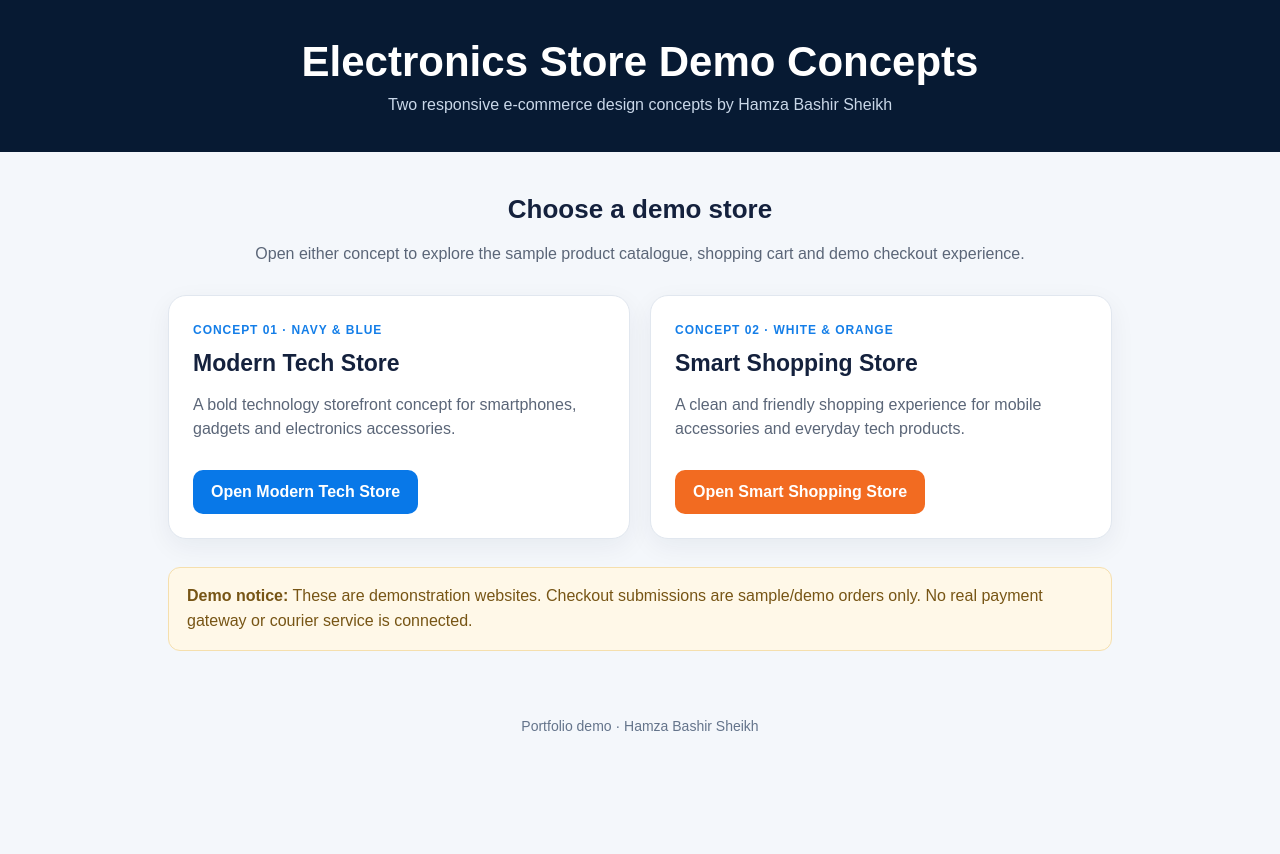
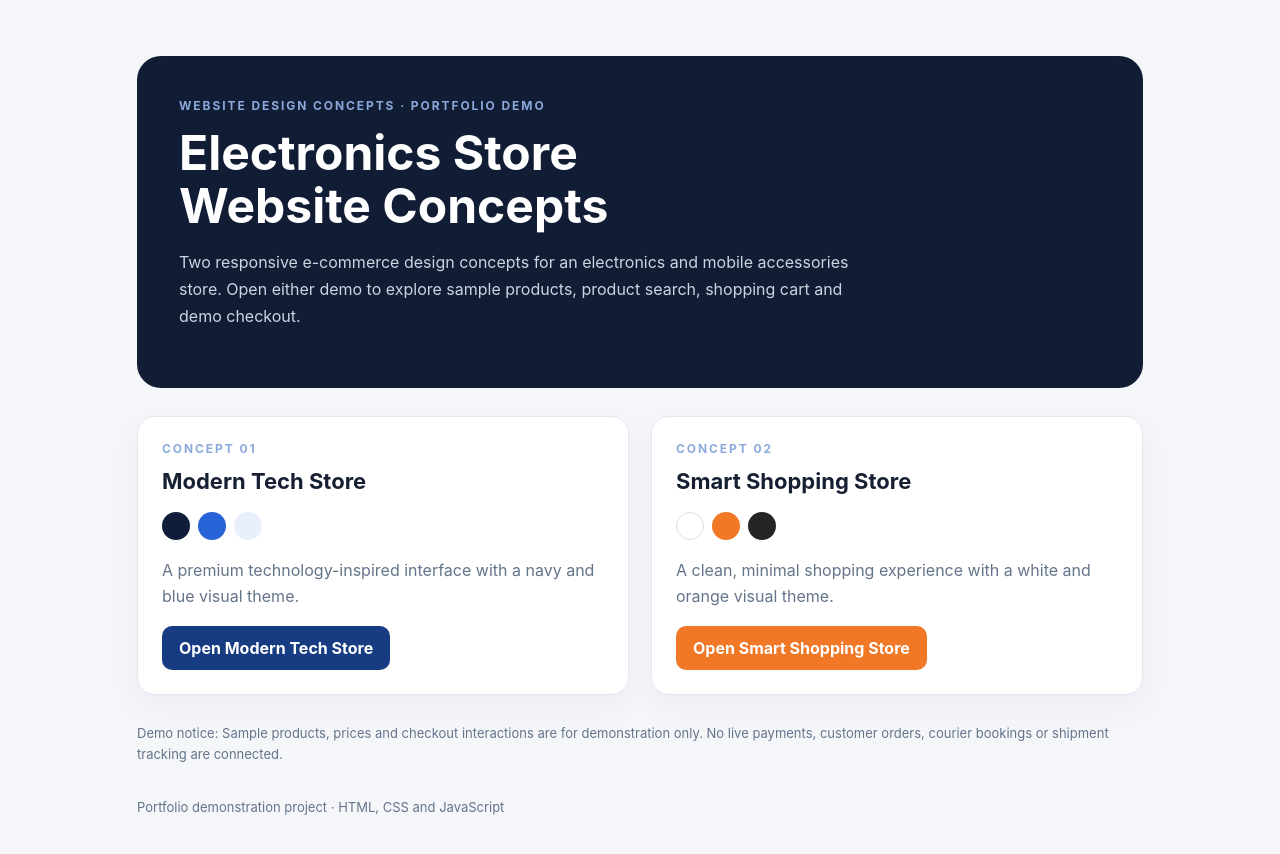
Before and after one commit to Hamza-Bashir-Sheikh/electronics-store-demos, a plain HTML site: page index.html in a window 1280 px wide. Before the commit the page ends 800 px from the top, so only its background shows below. Drawn offline with Linux system fonts and the light colour scheme.

Commit message:
Add files via upload

```diff
--- a/index.html
+++ b/index.html
@@ -2,17 +2,17 @@
 <html lang="en">
 <head>
 <meta charset="utf-8"><meta name="viewport" content="width=device-width, initial-scale=1">
-<title>Electronics Store Demos | Hamza Bashir Sheikh</title>
+<title>Electronics Store Website Concepts | Hamza Bashir Sheikh</title>
 <style>
-*{box-sizing:border-box}body{margin:0;font-family:Arial,Helvetica,sans-serif;background:#f4f7fb;color:#14213d}
-header{background:#071a33;color:white;padding:38px 20px;text-align:center}header h1{margin:0 0 10px;font-size:clamp(28px,5vw,42px)}header p{margin:0;color:#c9d7e8}
-main{max-width:980px;margin:42px auto;padding:0 18px}.intro{text-align:center;margin-bottom:28px}.intro h2{font-size:26px;margin:0 0 8px}.intro p{color:#5b6678;line-height:1.6}
-.cards{display:grid;grid-template-columns:repeat(auto-fit,minmax(260px,1fr));gap:20px}.card{background:#fff;border:1px solid #e1e7ef;border-radius:18px;padding:24px;box-shadow:0 8px 26px rgba(17,35,60,.06)}.tag{font-size:12px;font-weight:bold;letter-spacing:.08em;text-transform:uppercase;color:#147ee8}.card h3{font-size:23px;margin:12px 0}.card p{color:#5b6678;line-height:1.55;min-height:48px}.btn{display:inline-block;margin-top:12px;padding:13px 18px;border-radius:10px;background:#0878e8;color:white;text-decoration:none;font-weight:bold}.orange{background:#f26b21}.note{margin-top:28px;padding:16px 18px;background:#fff8e8;border:1px solid #f5dfad;border-radius:12px;color:#775515;line-height:1.55}footer{text-align:center;padding:25px;color:#64748b;font-size:14px}
-</style></head><body>
-<header><h1>Electronics Store Demo Concepts</h1><p>Two responsive e-commerce design concepts by Hamza Bashir Sheikh</p></header>
-<main><section class="intro"><h2>Choose a demo store</h2><p>Open either concept to explore the sample product catalogue, shopping cart and demo checkout experience.</p></section>
-<section class="cards">
-<article class="card"><span class="tag">Concept 01 · Navy & Blue</span><h3>Modern Tech Store</h3><p>A bold technology storefront concept for smartphones, gadgets and electronics accessories.</p><a class="btn" href="modern-tech-store.html">Open Modern Tech Store</a></article>
-<article class="card"><span class="tag">Concept 02 · White & Orange</span><h3>Smart Shopping Store</h3><p>A clean and friendly shopping experience for mobile accessories and everyday tech products.</p><a class="btn orange" href="smart-shopping-store.html">Open Smart Shopping Store</a></article>
-</section><div class="note"><strong>Demo notice:</strong> These are demonstration websites. Checkout submissions are sample/demo orders only. No real payment gateway or courier service is connected.</div></main>
-<footer>Portfolio demo · Hamza Bashir Sheikh</footer></body></html>
+*{box-sizing:border-box}body{margin:0;font-family:Inter,Arial,sans-serif;background:#f4f6fa;color:#172033}.wrap{max-width:1050px;margin:auto;padding:56px 22px}.hero{background:#111c35;color:#fff;padding:42px;border-radius:24px}.eyebrow{font-size:12px;letter-spacing:.16em;text-transform:uppercase;color:#8ca9db;font-weight:700}.hero h1{font-size:clamp(30px,5vw,48px);line-height:1.1;margin:14px 0}.hero p{color:#cbd5e1;max-width:700px;line-height:1.7}.grid{display:grid;grid-template-columns:repeat(auto-fit,minmax(280px,1fr));gap:22px;margin-top:28px}.card{background:#fff;border:1px solid #e2e8f0;border-radius:18px;padding:24px;box-shadow:0 12px 32px #0f172a0a}.swatches{display:flex;gap:8px;margin:18px 0}.swatches span{width:28px;height:28px;border-radius:50%;display:block}.card h2{font-size:22px;margin:12px 0 8px}.card p{color:#64748b;line-height:1.6;min-height:52px}.btn{display:inline-block;text-decoration:none;padding:12px 17px;border-radius:10px;background:#173c82;color:#fff;font-weight:700}.orange{background:#f07827}.note{font-size:13px;color:#64748b;margin-top:28px;line-height:1.6}footer{margin-top:34px;color:#64748b;font-size:13px}
+</style>
+</head>
+<body><main class="wrap">
+<section class="hero"><div class="eyebrow">Website design concepts · Portfolio demo</div><h1>Electronics Store<br>Website Concepts</h1><p>Two responsive e-commerce design concepts for an electronics and mobile accessories store. Open either demo to explore sample products, product search, shopping cart and demo checkout.</p></section>
+<section class="grid">
+<article class="card"><div class="eyebrow">Concept 01</div><h2>Modern Tech Store</h2><div class="swatches"><span style="background:#101d38"></span><span style="background:#2764d8"></span><span style="background:#eaf0fb"></span></div><p>A premium technology-inspired interface with a navy and blue visual theme.</p><a class="btn" href="modern-tech-store.html">Open Modern Tech Store</a></article>
+<article class="card"><div class="eyebrow">Concept 02</div><h2>Smart Shopping Store</h2><div class="swatches"><span style="background:#fff;border:1px solid #ddd"></span><span style="background:#f07827"></span><span style="background:#252525"></span></div><p>A clean, minimal shopping experience with a white and orange visual theme.</p><a class="btn orange" href="smart-shopping-store.html">Open Smart Shopping Store</a></article>
+</section>
+<p class="note">Demo notice: Sample products, prices and checkout interactions are for demonstration only. No live payments, customer orders, courier bookings or shipment tracking are connected.</p>
+<footer>Portfolio demonstration project · HTML, CSS and JavaScript</footer>
+</main></body></html>
```
Also changed, not shown: smart-shopping-store.html (added, +14 -0 lines), 1 other file.
